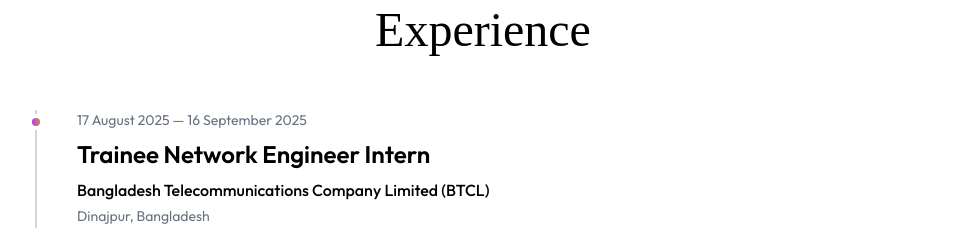
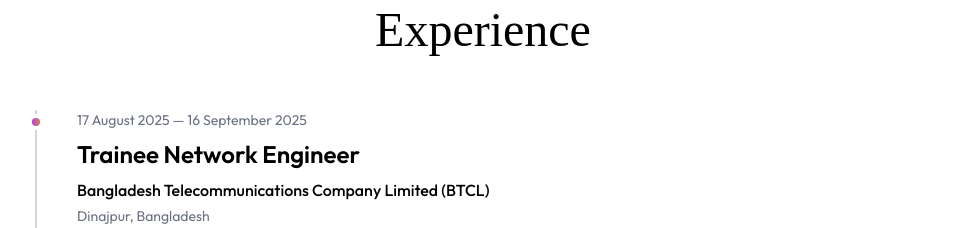
Before and after one commit to sheaf-hassan/portfolio, a plain HTML site: page index.html in a window 1280 px wide. Shown: the part 4000-4228 px from the top of the page, without its empty margins (157-1119 px from the left). Drawn offline with nearby package versions, Linux system fonts and the light colour scheme; a web font is replaced by a local one.

Commit message:
update in experience section

```diff
--- a/index.html
+++ b/index.html
@@ -637,7 +637,7 @@
             17 August 2025 — 16 September 2025
           </p>
           <h3 class="text-2xl font-semibold mt-2">
-            Trainee Network Engineer Intern
+            Trainee Network Engineer
           </h3>
           <p class="mt-1 font-medium">
             Bangladesh Telecommunications Company Limited (BTCL)
```
